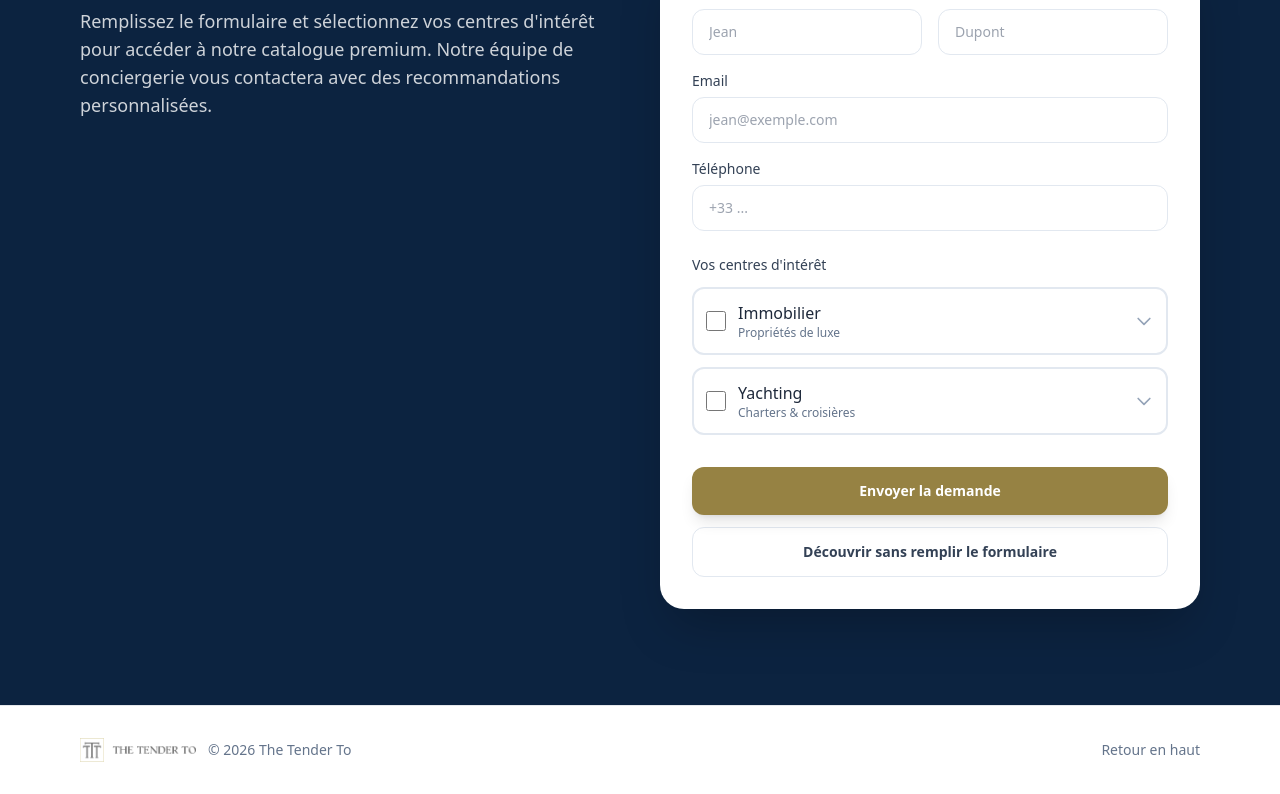
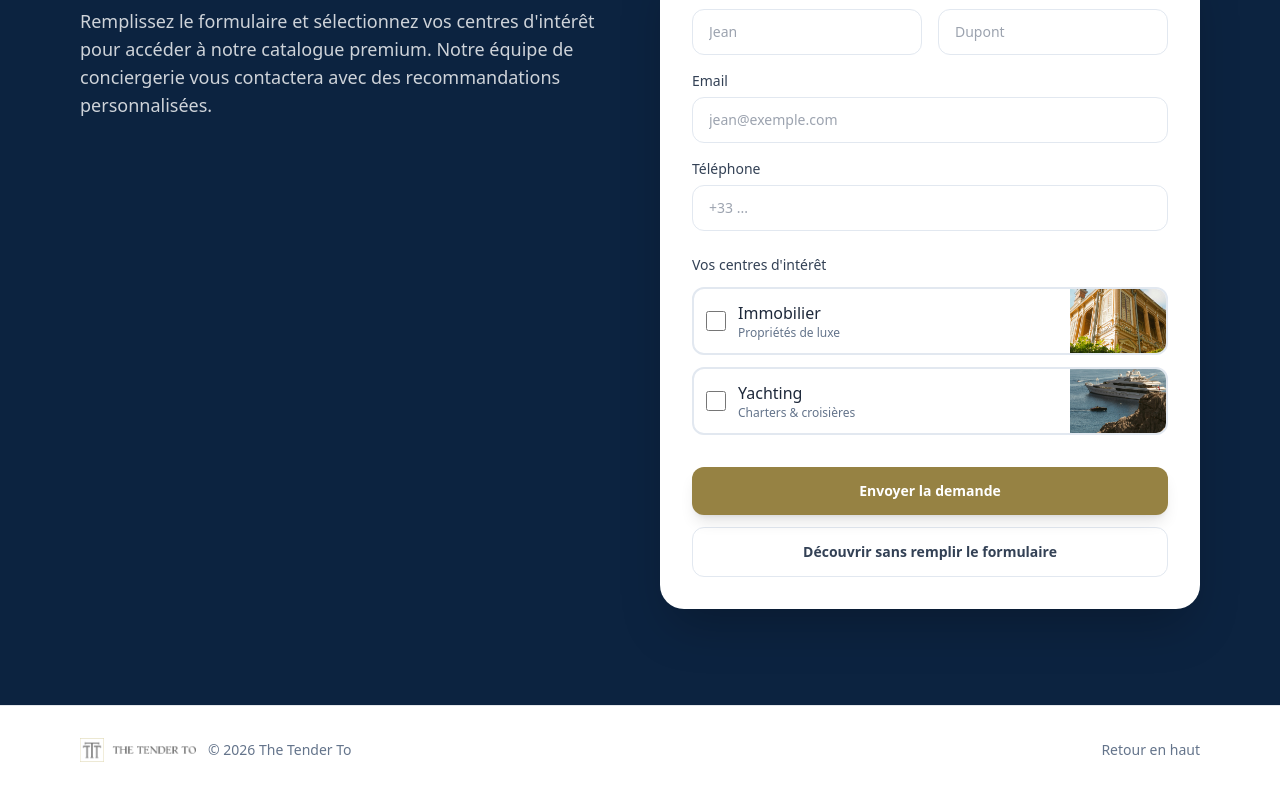
Before and after one commit to itotchiya/TTT-UI-Design, a Vue app: page / in a window 1280 px wide. Shown: the part 853-1647 px from the top of the page. Built offline with nearby package versions, Linux system fonts and the light colour scheme.

Commit message:
add image

```diff
--- a/src/components/ContactSection.vue
+++ b/src/components/ContactSection.vue
@@ -59,31 +59,25 @@
               <div class="space-y-3">
                 <!-- Real Estate -->
                 <div
-                  class="rounded-xl border-2 transition"
+                  class="overflow-hidden rounded-xl border-2 transition"
                   :class="form.realEstate ? 'border-[#968243]' : 'border-slate-200'"
                 >
                   <label
-                    class="flex cursor-pointer items-center gap-3 p-3"
+                    class="flex cursor-pointer items-stretch"
                     :class="form.realEstate ? 'bg-[#968243]/5' : ''"
                   >
+                    <div class="flex flex-1 items-center gap-3 p-3">
                       <input
                         v-model="form.realEstate"
                         type="checkbox"
                         class="h-5 w-5 rounded accent-[#968243]"
                       />
-                    <div class="flex-1">
+                      <div>
                         <div class="font-medium text-slate-800">Immobilier</div>
                         <div class="text-xs text-slate-500">Propriétés de luxe</div>
                       </div>
-                    <svg
-                      class="h-5 w-5 text-slate-400 transition-transform"
-                      :class="form.realEstate ? 'rotate-180' : ''"
-                      fill="none"
-                      stroke="currentColor"
-                      viewBox="0 0 24 24"
-                    >
-                      <path stroke-linecap="round" stroke-linejoin="round" stroke-width="2" d="M19 9l-7 7-7-7" />
-                    </svg>
+                    </div>
+                    <img src="/assets/Real-estate.jpg" class="h-16 w-24 object-cover" alt="Immobilier" />
                   </label>
 
                   <!-- Real Estate Cities -->
@@ -111,31 +105,25 @@
 
                 <!-- Yachting -->
                 <div
-                  class="rounded-xl border-2 transition"
+                  class="overflow-hidden rounded-xl border-2 transition"
                   :class="form.yachting ? 'border-[#968243]' : 'border-slate-200'"
                 >
                   <label
-                    class="flex cursor-pointer items-center gap-3 p-3"
+                    class="flex cursor-pointer items-stretch"
                     :class="form.yachting ? 'bg-[#968243]/5' : ''"
                   >
+                    <div class="flex flex-1 items-center gap-3 p-3">
                       <input
                         v-model="form.yachting"
                         type="checkbox"
                         class="h-5 w-5 rounded accent-[#968243]"
                       />
-                    <div class="flex-1">
+                      <div>
                         <div class="font-medium text-slate-800">Yachting</div>
                         <div class="text-xs text-slate-500">Charters & croisières</div>
                       </div>
-                    <svg
-                      class="h-5 w-5 text-slate-400 transition-transform"
-                      :class="form.yachting ? 'rotate-180' : ''"
-                      fill="none"
-                      stroke="currentColor"
-                      viewBox="0 0 24 24"
-                    >
-                      <path stroke-linecap="round" stroke-linejoin="round" stroke-width="2" d="M19 9l-7 7-7-7" />
-                    </svg>
+                    </div>
+                    <img src="/assets/Yachting.jpg" class="h-16 w-24 object-cover" alt="Yachting" />
                   </label>
 
                   <!-- Yachting Cities -->
```
Lines whose indentation alone changed are shown as unchanged.
